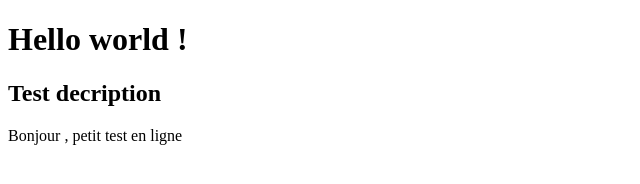
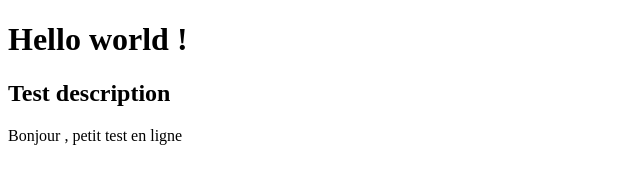
Before and after one commit to SCHmaxime/Test-ci, a website: page index.html in a window 1280 px wide. Shown: the full height of the page, 0-640 px from the left. Drawn offline with Linux system fonts and the light colour scheme.

Commit message:
init npm

```diff
--- a/index.html
+++ b/index.html
@@ -7,7 +7,7 @@
 </head>
 <body>
     <h1>Hello world !</h1>
-    <h2>Test decription</h2>
+    <h2>Test description</h2>
     <p>Bonjour , petit test en ligne</p>
 </body>
 </html>
```
Also changed, not shown: package.json (added, +11 -0 lines).
